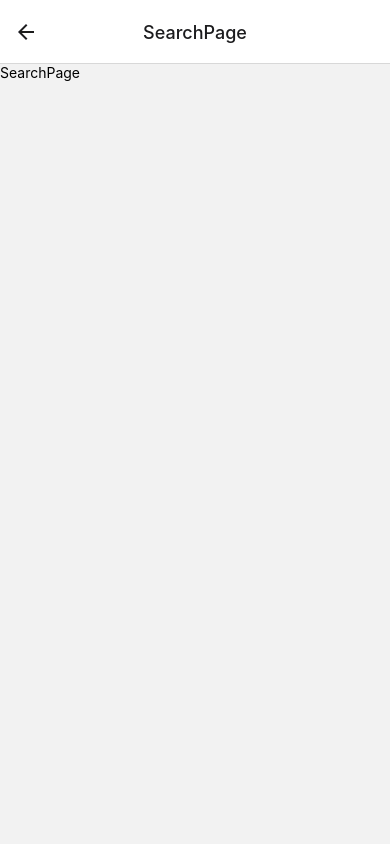
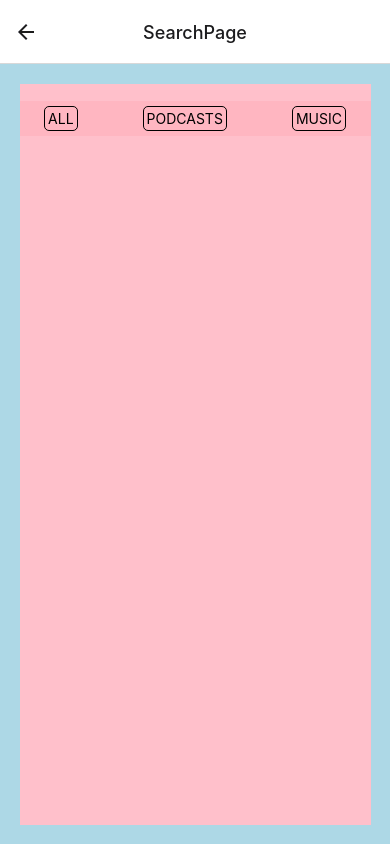
Before and after one commit to EricBidopa/odeopod, a React Native app: screen /SearchPage in a window 390 px wide. Built offline with nearby package versions, Linux system fonts and the light colour scheme.

Commit message:
continueing work on search page

```diff
--- a/HomeScreen/HomePage.js
+++ b/HomeScreen/HomePage.js
@@ -5,6 +5,8 @@ import SquarePodcastsWrapper from "./SquarePodcastsWrapper";
 const HomePage = () => {
   return (
     <View style={styles.container}>
+        <View style={styles.wrapper}>
+
     <View style={styles.ButtonsWrapper}>
       <Pressable style={styles.buttons}><Text>ALL</Text></Pressable>
       <Pressable style={styles.buttons}><Text>PODCASTS</Text></Pressable>
@@ -14,6 +16,7 @@ const HomePage = () => {
      <Text>Music and Podcasts for you</Text>
      <SquarePodcastsWrapper />
     </View>
+        </View>
   );
 };
 
@@ -28,6 +31,11 @@ const styles = StyleSheet.create({
     flexDirection: 'column',
     gap: 10,
     flex: 1,
+  },
+  wrapper:{
+    backgroundColor: 'blue',
+    width: '100%',
+    height: '100%'
   },
   ButtonsWrapper:{
     display: 'flex',
--- a/SearchScreen/SearchPage.js
+++ b/SearchScreen/SearchPage.js
@@ -1,12 +1,57 @@
-import { View, Text } from 'react-native'
-import React from 'react'
+import { View, Text, StyleSheet, TextInput, Pressable } from "react-native";
+import React from "react";
 
 const SearchPage = () => {
   return (
-    <View>
-      <Text>SearchPage</Text>
+    <View style={styles.container}>
+      <View style={styles.wrapper}>
+        <TextInput />
+        <View style={styles.ButtonsWrapper}>
+          <Pressable style={styles.buttons}>
+            <Text>ALL</Text>
+          </Pressable>
+          <Pressable style={styles.buttons}>
+            <Text>PODCASTS</Text>
+          </Pressable>
+          <Pressable style={styles.buttons}>
+            <Text>MUSIC</Text>
+          </Pressable>
+        </View>
+      </View>
     </View>
-  )
-}
+  );
+};
 
-export default SearchPage
+export default SearchPage;
+
+const styles = StyleSheet.create({
+  container: {
+    paddingVertical: "5%",
+    paddingHorizontal: "5%",
+    backgroundColor: "lightblue",
+    display: "flex",
+    flexDirection: "column",
+    gap: 10,
+    flex: 1,
+  },
+  wrapper: {
+    backgroundColor: "pink",
+    width: "100%",
+    height: "100%",
+  },
+  ButtonsWrapper:{
+    display: 'flex',
+    flexDirection: 'row',
+    justifyContent: 'space-between',
+    backgroundColor: 'lightpink',
+    paddingHorizontal: '7%',
+  },
+  buttons: {
+    padding: 3,
+    borderColor: "black",
+    borderWidth: 0.5,
+    alignItems: "center",
+    borderRadius: 5,
+    marginVertical: 5,
+  },
+});
```
